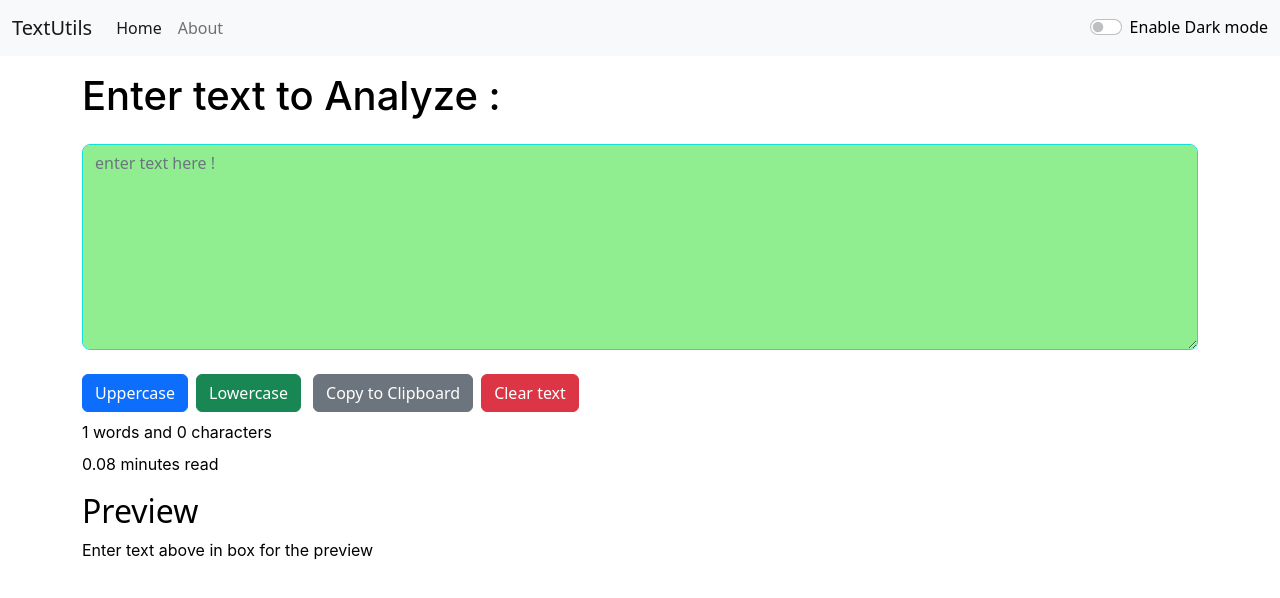
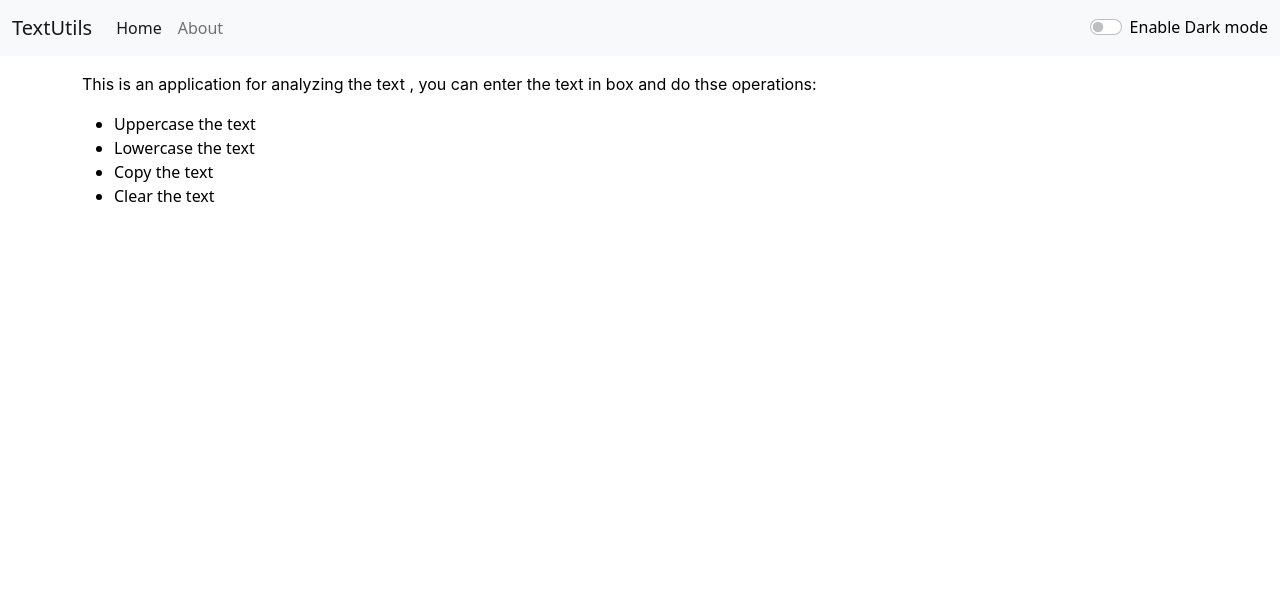
Before and after one commit to kartikchauhan13/textUtilsApp, a React (Create React App) app: page /about in a window 1280 px wide. Shown: the top 598 px of the page. Built offline with nearby package versions, Linux system fonts and the light colour scheme.

Commit message:
3 files modified, 1 added

```diff
--- a/package.json
+++ b/package.json
@@ -3,9 +3,11 @@
   "version": "0.0.0",
   "private": true,
   "dependencies": {
+    "dom": "^0.0.3",
     "prop-types": "^15.8.1",
-    "react": "18.1.0",
-    "react-dom": "18.1.0"
+    "react": "^18.2.0",
+    "react-dom": "18.1.0",
+    "react-router-dom": "^6.4.2"
   },
   "scripts": {
     "start": "react-scripts start",
--- a/src/App.js
+++ b/src/App.js
@@ -2,6 +2,15 @@ import React, { useState } from 'react';
 import './style.css';
 import Navbar from './components/Navbar';
 import Textform from './components/Textform';
+import About from './components/About';
+
+import {
+  BrowserRouter as Router,
+  Switch,
+  Routes,
+  Route,
+  Link,
+} from 'react-router-dom';
 
 export default function App() {
   const [mode, setMode] = useState('light');
@@ -17,8 +26,25 @@ export default function App() {
   }
   return (
     <>
-      <Navbar title="TextUtils" mode={mode} toggleMode={toggle} />
-      <Textform heading="Enter text to Analyze : " mode={mode} />
+      <Router>
+        <Navbar title="TextUtils" mode={mode} toggleMode={toggle} />
+        <div className="container my-3">
+          <Routes>
+            <Route exact path="/about" element={<About mode={mode} />}></Route>
+
+            <Route
+              exact
+              path="/"
+              element={
+                <Textform
+                  heading="Enter your text to Analyse below"
+                  mode={mode}
+                />
+              }
+            ></Route>
+          </Routes>
+        </div>
+      </Router>
     </>
   );
 }
--- /dev/null
+++ b/src/components/About.js
@@ -0,0 +1,28 @@
+import React from 'react';
+import {
+  BrowserRouter as Router,
+  Switch,
+  Route,
+  Link,
+  useRouteMatch,
+  useParams,
+} from 'react-router-dom';
+
+export default function About(props){
+  return (
+    <>
+      <div style={{color:props.mode=="light"?'black':'white'}}>
+      <p>
+        This is an application for analyzing the text , you can enter the text
+        in box and do thse operations:
+      </p>
+      <ul>
+        <li>Uppercase the text</li>
+        <li>Lowercase the text</li>
+        <li>Copy the text</li>
+        <li>Clear the text</li>
+      </ul>
+      </div>
+    </>
+  );
+}
--- a/src/components/Navbar.js
+++ b/src/components/Navbar.js
@@ -1,5 +1,6 @@
 import React from 'react';
 import PropTypes from 'prop-types';
+import {Link} from 'react-router-dom';
 
 export default function Navbar(props) {
   return (
@@ -7,9 +8,9 @@ export default function Navbar(props) {
       className={`navbar navbar-expand-lg navbar-${props.mode} bg-${props.mode}`}
     >
       <div className="container-fluid">
-        <a className="navbar-brand" href="/">
+        <Link className="navbar-brand" to="/">
           {props.title}
-        </a>
+        </Link>
         <button
           className="navbar-toggler"
           type="button"
@@ -24,14 +25,14 @@ export default function Navbar(props) {
         <div className="collapse navbar-collapse" id="navbarSupportedContent">
           <ul className="navbar-nav me-auto mb-2 mb-lg-0">
             <li className="nav-item">
-              <a className="nav-link active" aria-current="page" href="/">
+              <Link className="nav-link active" aria-current="page" to="/">
                 Home
-              </a>
+              </Link>
             </li>
             <li className="nav-item">
-              <a className="nav-link" href="/">
+              <Link className="nav-link" to="/about">
                 {props.aboutText}
-              </a>
+              </Link>
             </li>
           </ul>
           <div className="form-check form-switch">
```
